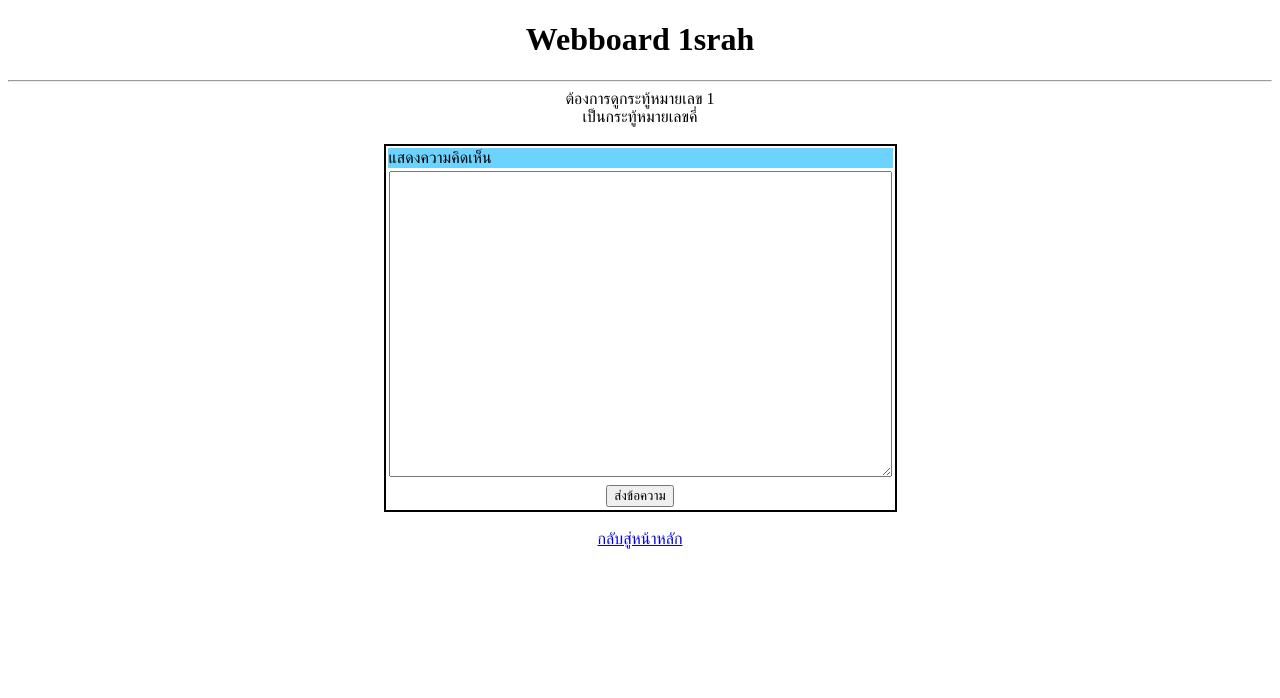
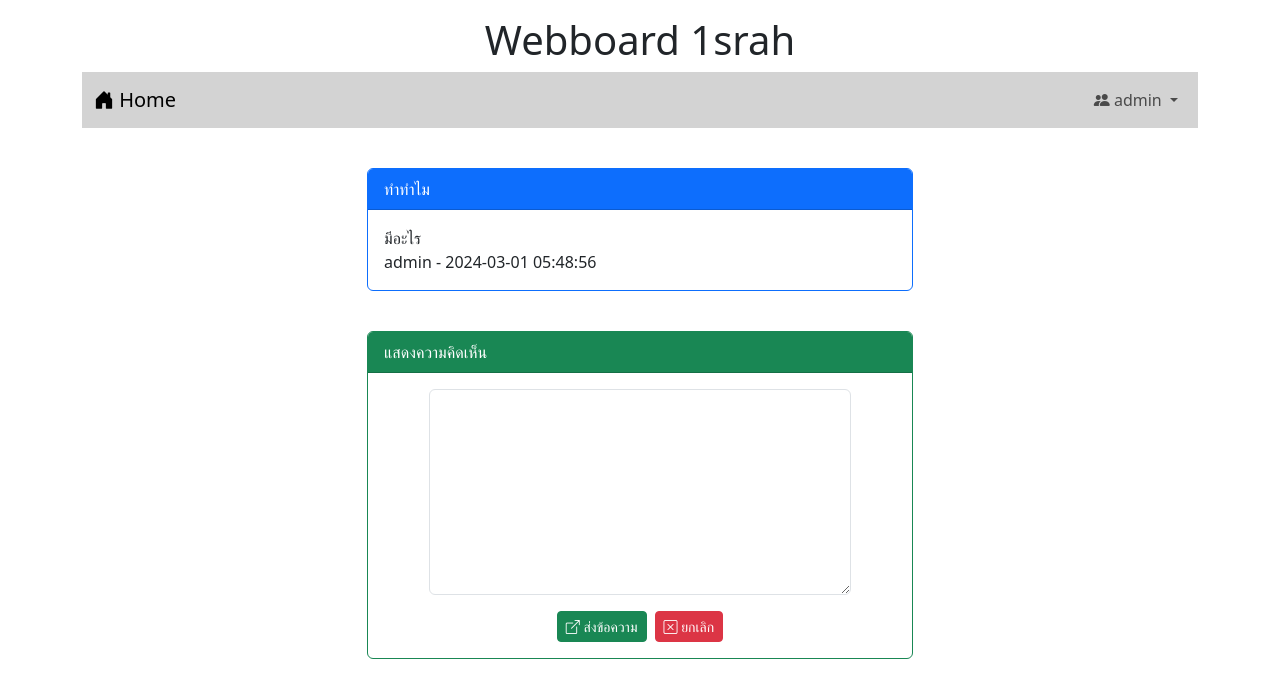
Before and after one commit to 1srah/Webboard_Soramon, a PHP site: page /post.php?id=1 in a window 1280 px wide. Shown: the top 698 px of the page. Run offline with PHP 8.4, Linux system fonts and the light colour scheme; a user stored in the database is signed in; data comes from the database, SQL or seed files in the repository.

Commit message:
Update post and Create post_save.php
Update post and Create post_save.php

```diff
--- a/post.php
+++ b/post.php
@@ -1,3 +1,6 @@
+<?php
+session_start();
+?>
 <!DOCTYPE html>
 <html lang="en">
 <head>
@@ -5,40 +8,70 @@
     <meta http-equiv="X-UA-Compatible" content="IE=edge">
     <meta name="viewport" content="width=device-width, initial-scale=1.0">
     <title>Webboard</title>
-    <style>
-        h1{
-            text-align: center;
-        }
-        table{
-            border: 2px solid black;
-            width: 25%;
-        }
-    </style>
+    <link href="https://cdn.jsdelivr.net/npm/bootstrap@5.3.2/dist/css/bootstrap.min.css" rel="stylesheet" integrity="sha384-T3c6CoIi6uLrA9TneNEoa7RxnatzjcDSCmG1MXxSR1GAsXEV/Dwwykc2MPK8M2HN" crossorigin="anonymous">
+    <script src="https://cdn.jsdelivr.net/npm/bootstrap@5.3.2/dist/js/bootstrap.bundle.min.js" integrity="sha384-C6RzsynM9kWDrMNeT87bh95OGNyZPhcTNXj1NW7RuBCsyN/o0jlpcV8Qyq46cDfL" crossorigin="anonymous"></script>
+    <link rel="stylesheet" href="https://cdn.jsdelivr.net/npm/bootstrap-icons@1.11.3/font/bootstrap-icons.min.css">
 </head>
 <body>
-    <h1>Webboard 1srah</h1>
-    <hr>
-    <div style="text-align: center;"><?php echo "ต้องการดูกระทู้หมายเลข ".$_GET['id']."<br>";?></div>
-    <center>
+    <div class="container-lg">
+        <h1 style="text-align: center;" class="mt-3">Webboard 1srah</h1>
+        <?php include "nav.php"; ?>
+        <div class="row mt-4">
+            <div class="col-lg-3 col-md-2 col-sm-1"></div>
+            <div class="col-lg-6 col-md-8 col-sm-10">
+                <?php
+                    $conn = new PDO("mysql:host=localhost;dbname=webboard;charset=utf8","root","");
+                    $sql = "SELECT t1.title,t1.content,t1.post_date,t2.login FROM post AS t1
+                    INNER JOIN user as t2 ON (t1.user_id=t2.id) WHERE t1.id = $_GET[id]";
+                    $result = $conn->query($sql);
+                    while($row = $result->fetch()){
+                        echo "<div class='card border-primary mt-3'>";
+                        echo "<div class='card-header bg-primary text-white'>$row[0]</div>";
+                        echo "<div class='card-body'>$row[1]<br>$row[3] - $row[2]</div>";
+                        echo "</div>";
+                    }
+                    ?>
+            </div>
+        </div>
         <?php
-            $id = $_GET['id'];
-            if($id%2 == 0){
-                echo "เป็นกระทู้หมายเลขคู่";
-            }
-            else{
-                echo "เป็นกระทู้หมายเลขคี่";
-            }
+            if(isset($_SESSION['id'])){
         ?>
-    </center>
-    <br>
-    <div>
-        <table align="center">
-            <tr><td colspan="2"  style="background-color: #6CD2FE;">แสดงความคิดเห็น</td></tr>
-            <tr><td><textarea id="w3review" name="w3review" rows="20" cols="60"></textarea></td></tr>
-            <tr><td colspan="2" align="center"><input type="submit" value="ส่งข้อความ"></td></tr>
-        </table>
-        <br>
-        <div style="text-align: center;"><a href="index.php">กลับสู่หน้าหลัก</a></div>
+        <div class="row mt-4">
+            <div class="col-lg-3 col-md-2 col-sm-1"></div>
+            <div class="col-lg-6 col-md-8 col-sm-10">
+                <div class="card border-success mt-3">
+                    <div class="card-header bg-success text-white">
+                        แสดงความคิดเห็น
+                    </div>
+                    <div class="card-body">
+                        <form action="post_save.php" method="post">
+                            <input type="hidden" name="post_id"
+                            value="<?= $_GET['id']; ?>">
+                            <div class="row mb-3 justify-content-center">
+                                <div class="col-lg-10">
+                                    <textarea name="comment" rows="8" class="form-control" required></textarea>
+                                </div>
+                            </div>
+                            <div class="row">
+                                <div class="col-lg-12 d-flex justify-content-center">
+                                    <button type="submit" class="btn btn-success btn-sm text-white">
+                                        <i class="bi bi-box-arrow-up-right"></i> ส่งข้อความ
+                                    </button>
+                                    <button type="reset" class="btn btn-danger btn-sm ms-2">
+                                        <i class="bi bi-x-square"></i> ยกเลิก
+                                    </button>
+                                </div>
+                            </div>
+                        </form>
+                    </div>
+                </div>
+                <br>
+            </div>
+        </div>
+        <div class="col-lg-3 col-md-2 col-sm-1"></div>
+        <?php }
+        ?>
     </div>
+</div>
 </body>
 </html>
```
Also changed, not shown: post_save.php (added, +10 -0 lines).
